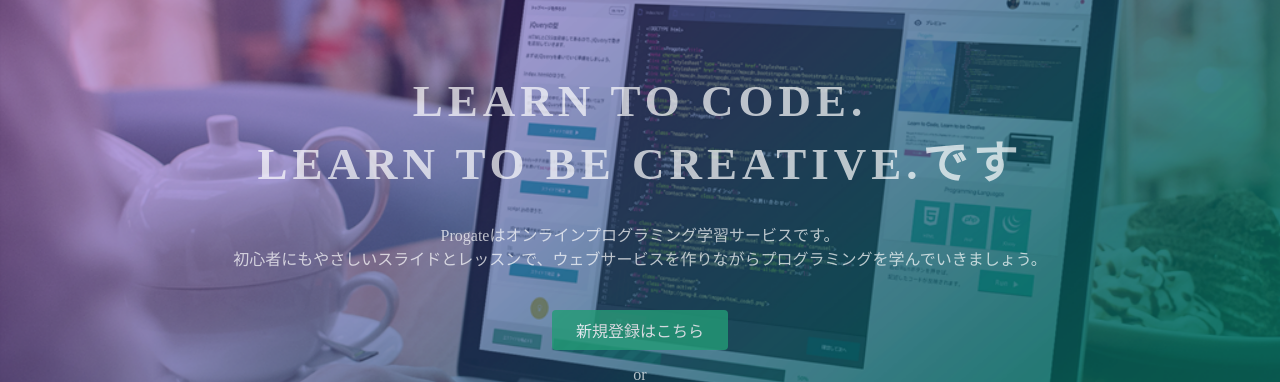
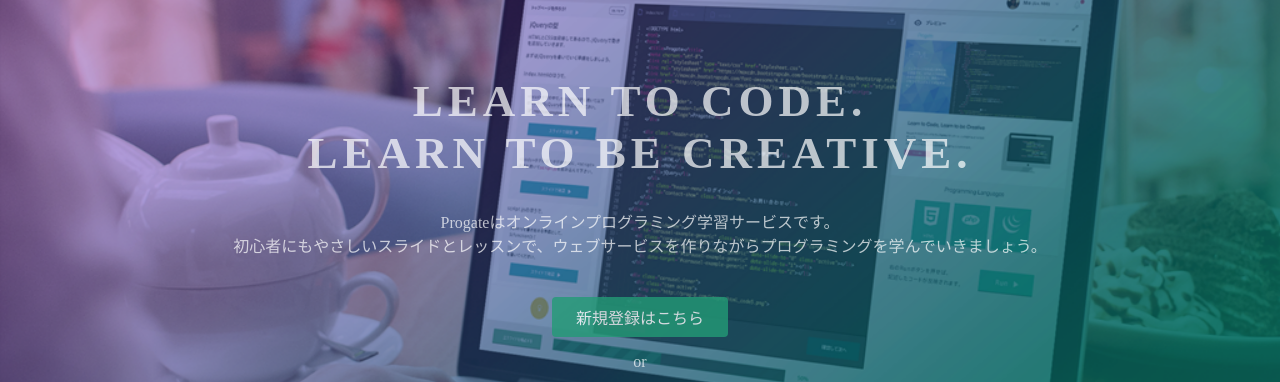
Before and after one commit to cotobaila/cotobaila.github.io, a plain HTML site: page index.html in a window 1280 px wide. Shown: the part 135-517 px from the top of the page. Drawn offline with Linux system fonts and the light colour scheme.

Commit message:
Update index.html

```diff
--- a/index.html
+++ b/index.html
@@ -23,7 +23,7 @@
   </header>
   <div class="top-wrapper">
     <div class="container">
-      <h1>LEARN TO CODE.<br>LEARN TO BE CREATIVE.です</h1>
+      <h1>LEARN TO CODE.<br>LEARN TO BE CREATIVE.</h1>
       <p>Progateはオンラインプログラミング学習サービスです。<br>初心者にもやさしいスライドとレッスンで、ウェブサービスを作りながらプログラミングを学んでいきましょう。</p>
       <div class="btn-wrapper">
         <a href="#" class="btn signup">新規登録はこちら</a>
```
